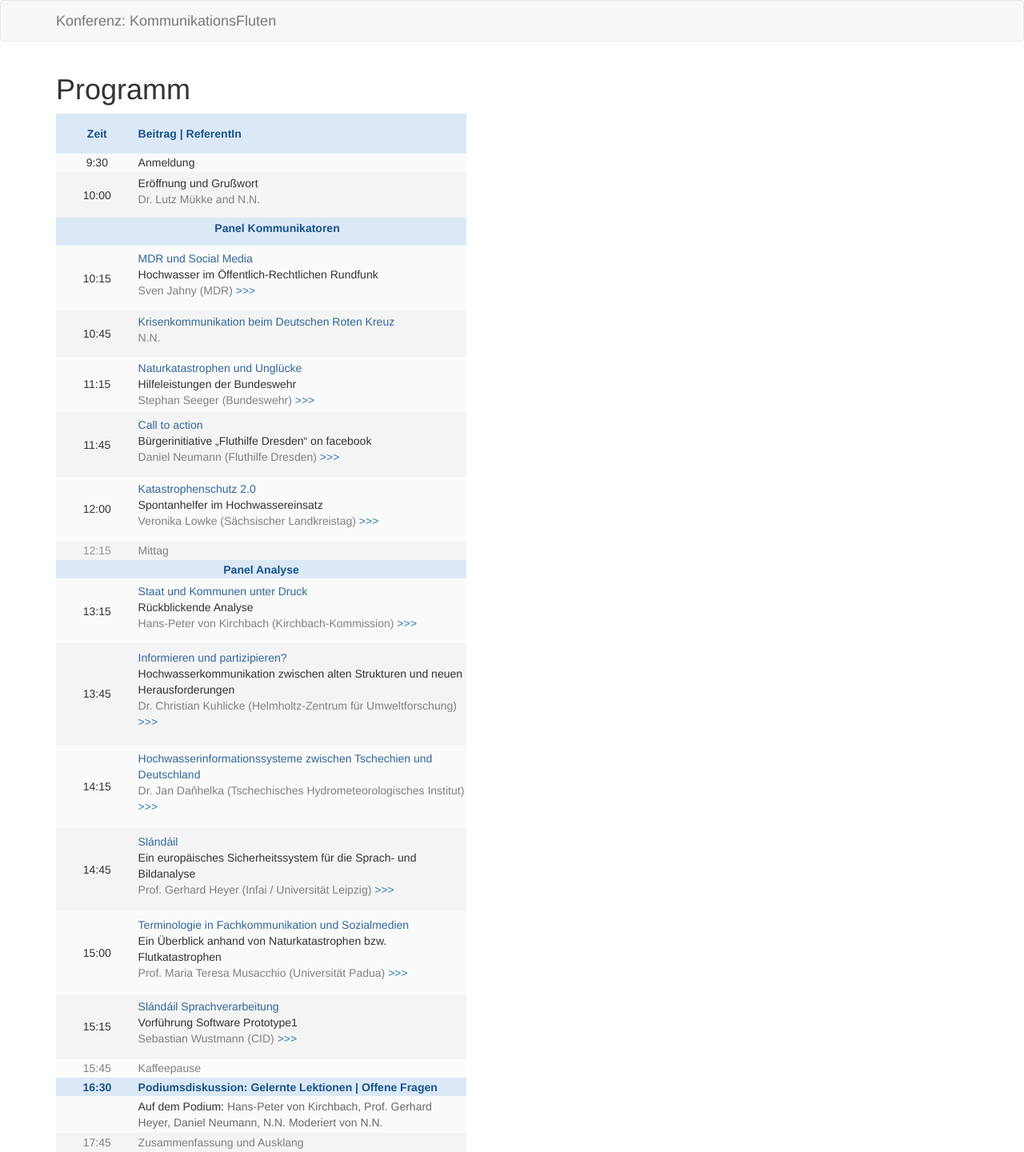
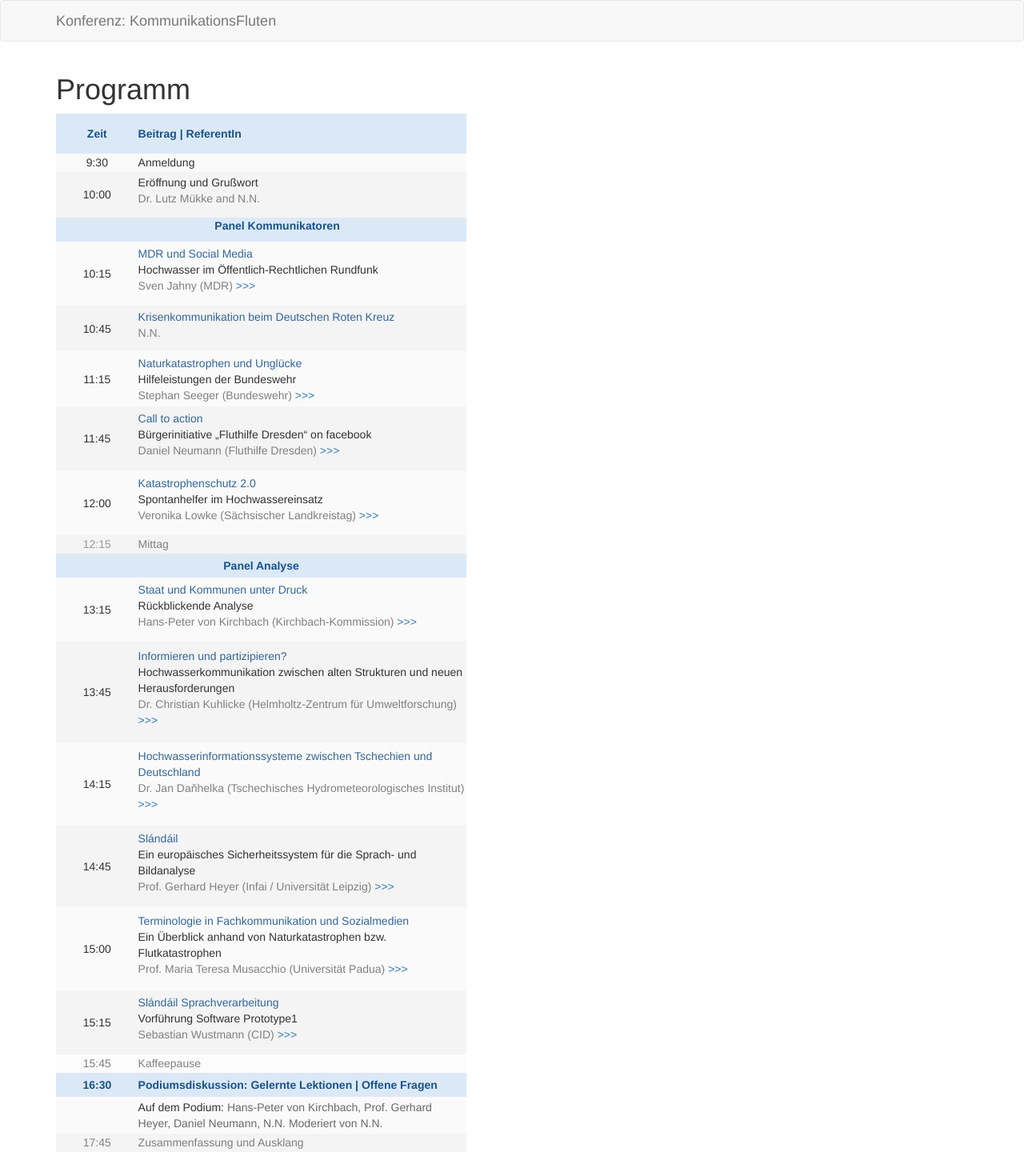
Before and after one commit to susedev/test, a Jekyll site: the page built from programm-uebersicht.html, in a window 1280 px wide. Shown: the whole page at 80% size. Built offline with Jekyll 4.4.1, drawn with Linux system fonts in a browser that asks for light colours.

Commit message:
Edit from JekyllCMS

```diff
--- a/programm-uebersicht.html
+++ b/programm-uebersicht.html
@@ -21,7 +21,7 @@ title: Programm
 			</td>
 		</tr>
 		<tr>
-			<th colspan="2" style="background-color: rgb(219, 233, 247); border-color: rgb(255, 255, 255); text-align: center; vertical-align: middle; width: 100px;">
+			<th colspan="2" style="background-color: rgb(219, 233, 247); border-color: rgb(255, 255, 255); text-align: center; vertical-align: middle; width: 100px; height: 30px;">
 			<p style="margin-left: 40px;"><span style="color:#19528A;"><strong>Panel Kommunikatoren </strong></span></p>
 			</th>
 		</tr>
@@ -67,7 +67,7 @@ title: Programm
 			<td style="background-color: rgb(244, 244, 244); border-color: rgb(255, 255, 255); text-align: left; vertical-align: middle; width: 400px;"><span style="color: #808080;">Mittag</span></td>
 		</tr>
 		<tr>
-			<th colspan="2" style="background-color: rgb(219, 233, 247); border-color: rgb(255, 255, 255); text-align: center; vertical-align: middle; width: 100px;"><span style="color:#19528A;"><strong>Panel Analyse</strong></span></th>
+			<th colspan="2" style="background-color: rgb(219, 233, 247); border-color: rgb(255, 255, 255); text-align: center; vertical-align: middle; width: 100px; height: 30px;"><span style="color:#19528A;"><strong>Panel Analyse</strong></span></th>
 		</tr>
 		<tr>
 			<td style="background-color: rgb(250, 250, 250); border-color: rgb(255, 255, 255); text-align: center; vertical-align: middle; width: 100px;">13:15</td>
@@ -121,8 +121,8 @@ title: Programm
 			<td style="background-color: rgb(252, 252, 252); border-color: rgb(255, 255, 255); text-align: left; vertical-align: middle; width: 400px;"><span style="color: #808080;">Kaffeepause</span></td>
 		</tr>
 		<tr>
-			<th style="background-color: rgb(219, 233, 247); border-color: rgb(255, 255, 255); text-align: center; vertical-align: middle; width: 100px;"><span style="color:#19528A;">16:30</span></th>
-			<th style="background-color: rgb(219, 233, 247); border-color: rgb(255, 255, 255); text-align: left; vertical-align: middle; width: 400px;"><span style="color:#19528A;">Podiumsdiskussion: Gelernte Lektionen | Offene Fragen</span></th>
+			<th style="background-color: rgb(219, 233, 247); border-color: rgb(255, 255, 255); text-align: center; vertical-align: middle; width: 100px; height: 30px;"><span style="color:#19528A;">16:30</span></th>
+			<th style="background-color: rgb(219, 233, 247); border-color: rgb(255, 255, 255); text-align: left; vertical-align: middle; width: 400px; height: 30px;"><span style="color:#19528A;">Podiumsdiskussion: Gelernte Lektionen | Offene Fragen</span></th>
 		</tr>
 		<tr>
 			<td style="background-color: rgb(250, 250, 250); border-color: rgb(255, 255, 255); text-align: center; vertical-align: middle; width: 100px;">&nbsp;</td>
```
